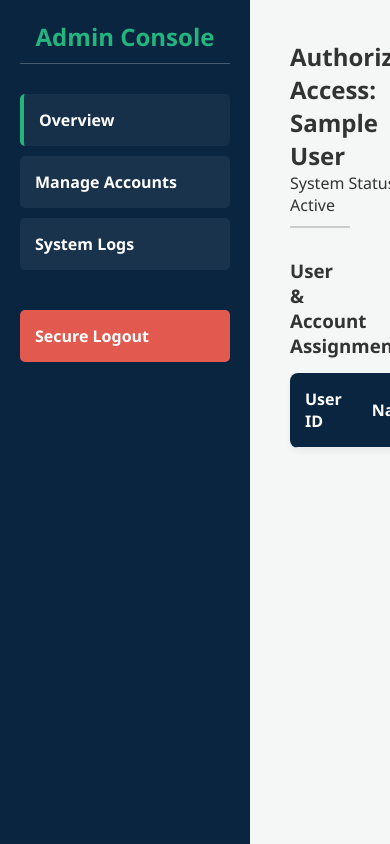
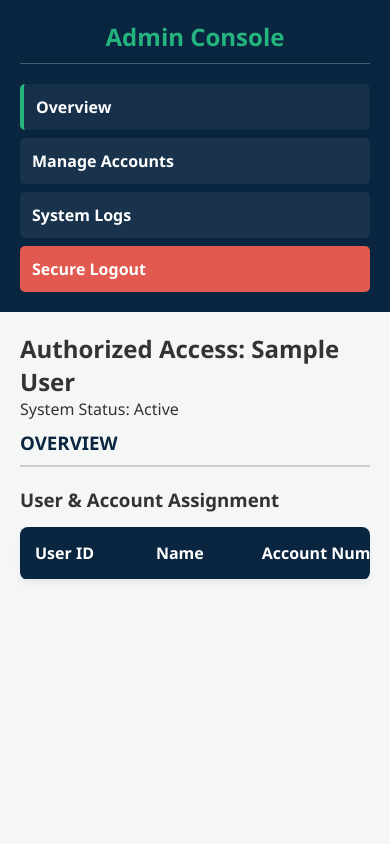
Before and after one commit to MerajRahman/Bank-Management, a PHP site: page /admin_dashboard.php in a window 390 px wide. Run offline with PHP 8.4, Linux system fonts and the light colour scheme; the visitor is signed in with stand-in values (Sample User, id 1); data that the repository does not hold is empty.

Commit message:
For responsive and mobile-friendly

```diff
--- a/admin_dashboard.php
+++ b/admin_dashboard.php
@@ -49,7 +49,7 @@ if ($_SERVER['REQUEST_METHOD'] == 'POST') {
         }
     }
 
-    // 3. NEW: Toggle Account Status Action (The Kill Switch)
+    // 3. Toggle Account Status Action (The Kill Switch)
     if (isset($_POST['toggle_status'])) {
         $target_account = $conn->real_escape_string($_POST['target_account']);
         $new_status = $conn->real_escape_string($_POST['new_status']);
@@ -72,29 +72,77 @@ if ($_SERVER['REQUEST_METHOD'] == 'POST') {
 <html lang="en">
 <head>
     <meta charset="UTF-8">
+    <!-- CRITICAL VIEWPORT TAG FOR MOBILE -->
     <meta name="viewport" content="width=device-width, initial-scale=1.0">
     <title>Admin Dashboard | Bank Ashkona</title>
     <style>
+        /* =========================================
+           1. UNIVERSAL NO-SCROLL RESET
+           ========================================= */
         * { margin: 0; padding: 0; box-sizing: border-box; font-family: 'Segoe UI', Tahoma, sans-serif; }
         :root { --primary: #0a2540; --secondary: #24b47e; --bg: #f4f7f6; --text: #333; --danger: #e25950; }
-        body { background-color: var(--bg); color: var(--text); display: flex; min-height: 100vh; }
 
-        .sidebar { width: 250px; background-color: var(--primary); color: white; padding: 20px; display: flex; flex-direction: column; }
-        .sidebar h2 { margin-bottom: 30px; font-size: 1.5rem; text-align: center; border-bottom: 1px solid #ffffff40; padding-bottom: 10px; color: var(--secondary); }
-        .nav-links { list-style: none; flex-grow: 1; }
-        .nav-links li { margin-bottom: 10px; background-color: #ffffff10; border-radius: 5px; transition: 0.3s; }
+        html, body {
+            overflow-x: hidden;
+            width: 100%;
+        }
+
+        /* =========================================
+           2. MOBILE-FIRST BASE STYLES (Stacked)
+           ========================================= */
+        body {
+            background-color: var(--bg);
+            color: var(--text);
+            display: flex;
+            flex-direction: column; /* Stack sidebar on top of main content on phones */
+            min-height: 100vh;
+        }
+
+        .sidebar {
+            width: 100%; /* Full width on phones */
+            background-color: var(--primary);
+            color: white;
+            padding: 20px;
+            display: flex;
+            flex-direction: column;
+        }
+        .sidebar h2 { margin-bottom: 20px; font-size: 1.5rem; text-align: center; border-bottom: 1px solid #ffffff40; padding-bottom: 10px; color: var(--secondary); }
+
+        .nav-links { list-style: none; flex-grow: 1; display: flex; flex-direction: column; gap: 8px; }
+        .nav-links li { background-color: #ffffff10; border-radius: 5px; transition: 0.3s; }
         .nav-links li.active { border-left: 4px solid var(--secondary); background-color: rgba(255,255,255,0.05); }
-        .nav-links li a { color: white; text-decoration: none; display: block; padding: 15px; font-weight: bold; }
+        .nav-links li a { color: white; text-decoration: none; display: block; padding: 12px; font-weight: bold; }
         .nav-links li:hover { background-color: #ffffff20; }
 
-        .main { flex: 1; padding: 40px; max-width: 1400px; overflow-y: auto; }
-        .header { margin-bottom: 30px; border-bottom: 2px solid #ccc; padding-bottom: 10px; display: flex; justify-content: space-between; align-items: flex-end; }
+        .main {
+            width: 100%;
+            padding: 20px;
+        }
+        .header {
+            margin-bottom: 20px;
+            border-bottom: 2px solid #ccc;
+            padding-bottom: 10px;
+            display: flex;
+            flex-direction: column; /* Stack header text on phones */
+            gap: 10px;
+        }
 
-        table { width: 100%; border-collapse: collapse; background: white; border-radius: 8px; overflow: hidden; box-shadow: 0 4px 6px rgba(0,0,0,0.05); margin-top: 15px; }
+        /* Responsive Table Container (Allows swiping left/right on mobile) */
+        .table-responsive {
+            width: 100%;
+            overflow-x: auto;
+            background: white;
+            border-radius: 8px;
+            box-shadow: 0 4px 6px rgba(0,0,0,0.05);
+            margin-top: 15px;
+        }
+
+        table { width: 100%; border-collapse: collapse; min-width: 700px; /* Forces swipe instead of squishing text */ }
         th, td { padding: 15px; text-align: left; border-bottom: 1px solid #eee; vertical-align: middle; }
         th { background-color: var(--primary); color: white; }
         tr:hover { background-color: #f9f9f9; }
 
+        /* UI Utilities */
         .alert { padding: 10px; border-radius: 5px; margin-bottom: 20px; text-align: center; font-weight: bold; }
         .alert-success { color: var(--secondary); background: #e8f8f2; }
         .alert-error { color: var(--danger); background: #fceceb; }
@@ -105,12 +153,33 @@ if ($_SERVER['REQUEST_METHOD'] == 'POST') {
         .badge-red { color: white; background: var(--danger); }
 
         .action-form { display: flex; gap: 10px; align-items: center; margin: 0; }
-        .action-form input[type="number"] { padding: 8px; border: 1px solid #ccc; border-radius: 4px; width: 100px; }
-        .btn-small { padding: 8px 12px; border: none; border-radius: 4px; cursor: pointer; font-weight: bold; color: white; transition: 0.2s; }
+        .action-form input[type="number"] { padding: 8px; border: 1px solid #ccc; border-radius: 4px; width: 90px; }
+        .btn-small { padding: 8px 12px; border: none; border-radius: 4px; cursor: pointer; font-weight: bold; color: white; transition: 0.2s; white-space: nowrap; }
         .btn-primary { background: var(--primary); }
         .btn-secondary { background: var(--secondary); }
         .btn-danger { background: var(--danger); }
-        .btn-danger:hover { opacity: 0.8; }
+
+        /* =========================================
+           3. DESKTOP SHIFT (Side-by-Side Layout)
+           ========================================= */
+        @media (min-width: 768px) {
+            body {
+                flex-direction: row; /* Switch back to side-by-side */
+            }
+            .sidebar {
+                width: 250px; /* Lock sidebar width */
+                min-height: 100vh;
+            }
+            .main {
+                flex: 1; /* Main takes remaining space */
+                padding: 40px;
+            }
+            .header {
+                flex-direction: row; /* Put header text side-by-side */
+                justify-content: space-between;
+                align-items: flex-end;
+            }
+        }
     </style>
 </head>
 <body>
@@ -121,7 +190,7 @@ if ($_SERVER['REQUEST_METHOD'] == 'POST') {
             <li class="<?= $view == 'overview' ? 'active' : '' ?>"><a href="?view=overview">Overview</a></li>
             <li class="<?= $view == 'manage' ? 'active' : '' ?>"><a href="?view=manage">Manage Accounts</a></li>
             <li class="<?= $view == 'logs' ? 'active' : '' ?>"><a href="?view=logs">System Logs</a></li>
-            <li style="margin-top: 40px; background-color: var(--danger);"><a href="logout.php">Secure Logout</a></li>
+            <li style="margin-top: auto; background-color: var(--danger);"><a href="logout.php">Secure Logout</a></li>
         </ul>
     </div>
 
@@ -147,6 +216,7 @@ if ($_SERVER['REQUEST_METHOD'] == 'POST') {
             $customers = $conn->query($sql);
         ?>
             <h3>User & Account Assignment</h3>
+            <div class="table-responsive"> <!-- Wrap table for mobile swiping -->
                 <table>
                     <thead><tr><th>User ID</th><th>Name</th><th>Account Number</th><th>Balance</th><th>Actions</th></tr></thead>
                     <tbody>
@@ -177,19 +247,20 @@ if ($_SERVER['REQUEST_METHOD'] == 'POST') {
                         <?php endwhile; ?>
                     </tbody>
                 </table>
+            </div>
 
         <?php
         // ==========================================
         // VIEW: MANAGE ACCOUNTS
         // ==========================================
         elseif ($view == 'manage'):
-            // UPDATED QUERY: Now selects the new Status column
             $sql = "SELECT a.Account_ID, a.Account_Type, a.Current_Balance, a.Status, u.Name
                     FROM Accounts a JOIN Users u ON a.User_ID = u.User_ID
                     WHERE a.Account_ID != 'SYS-00000' ORDER BY a.Account_ID ASC";
             $accounts = $conn->query($sql);
         ?>
             <h3>Active Bank Accounts Directory</h3>
+            <div class="table-responsive">
                 <table>
                     <thead><tr><th>Account Number</th><th>Owner Name</th><th>Account Type</th><th>Current Balance</th><th>Status</th><th>Access Control</th></tr></thead>
                     <tbody>
@@ -224,6 +295,7 @@ if ($_SERVER['REQUEST_METHOD'] == 'POST') {
                         <?php endwhile; ?>
                     </tbody>
                 </table>
+            </div>
 
         <?php
         // ==========================================
@@ -234,6 +306,7 @@ if ($_SERVER['REQUEST_METHOD'] == 'POST') {
             $logs = $conn->query($sql);
         ?>
             <h3>Global Transaction Audit Log</h3>
+            <div class="table-responsive">
                 <table>
                     <thead><tr><th>Txn ID</th><th>Date & Time</th><th>Sender</th><th>Receiver</th><th>Type</th><th>Amount</th><th>Status</th></tr></thead>
                     <tbody>
@@ -258,6 +331,7 @@ if ($_SERVER['REQUEST_METHOD'] == 'POST') {
                         <?php endif; ?>
                     </tbody>
                 </table>
+            </div>
         <?php endif; ?>
 
     </div>
```
Lines whose indentation alone changed are shown as unchanged.
